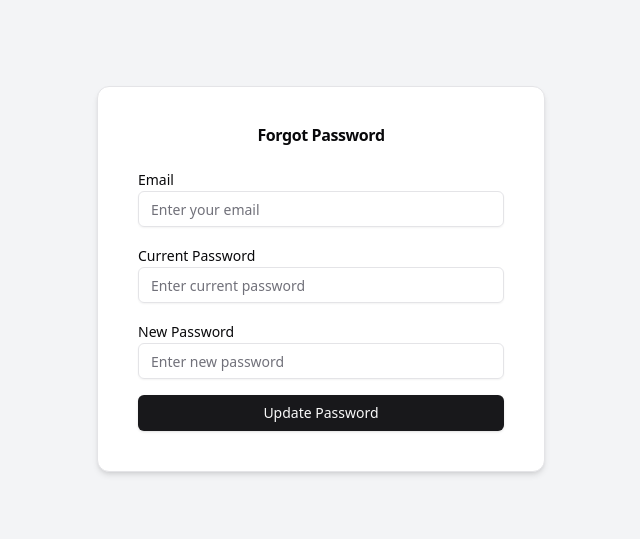
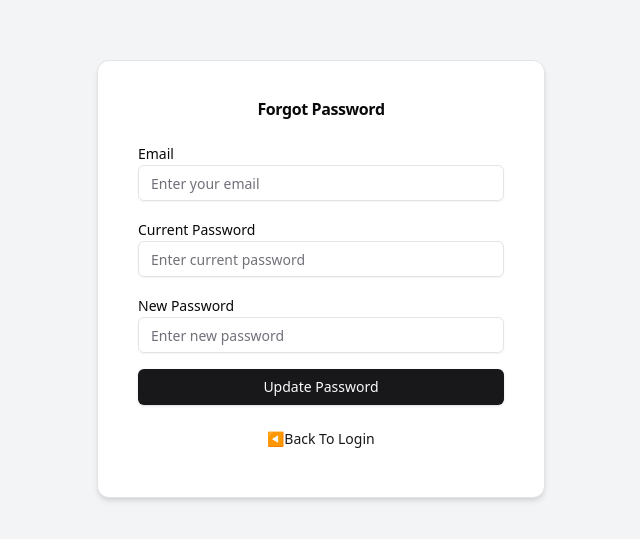
Before and after one commit to eewebsiteiiti/btp-portal, a Next.js app: page /login/forgot-password in a window 1280 px wide. Shown: the part 121-660 px from the top of the page, without its empty margins (319-959 px from the left). Built offline with nearby package versions, Linux system fonts and the light colour scheme.

Commit message:
adds back to login page button

```diff
--- a/src/app/login/forgot-password/page.tsx
+++ b/src/app/login/forgot-password/page.tsx
@@ -7,6 +7,7 @@ import { Input } from "@/components/ui/input";
 import { Card, CardContent, CardHeader, CardTitle } from "@/components/ui/card";
 import { Label } from "@/components/ui/label";
 import { Loader2 } from "lucide-react";
+import Link from "next/link";
 
 export default function ForgotPassword() {
   const [email, setEmail] = useState("");
@@ -98,6 +99,9 @@ export default function ForgotPassword() {
                 "Update Password"
               )}
             </Button>
+            <Button asChild variant="link" className="w-full">
+              <Link href="/login">&#x25c0;Back To Login</Link>
+            </Button>
           </form>
         </CardContent>
       </Card>
```
